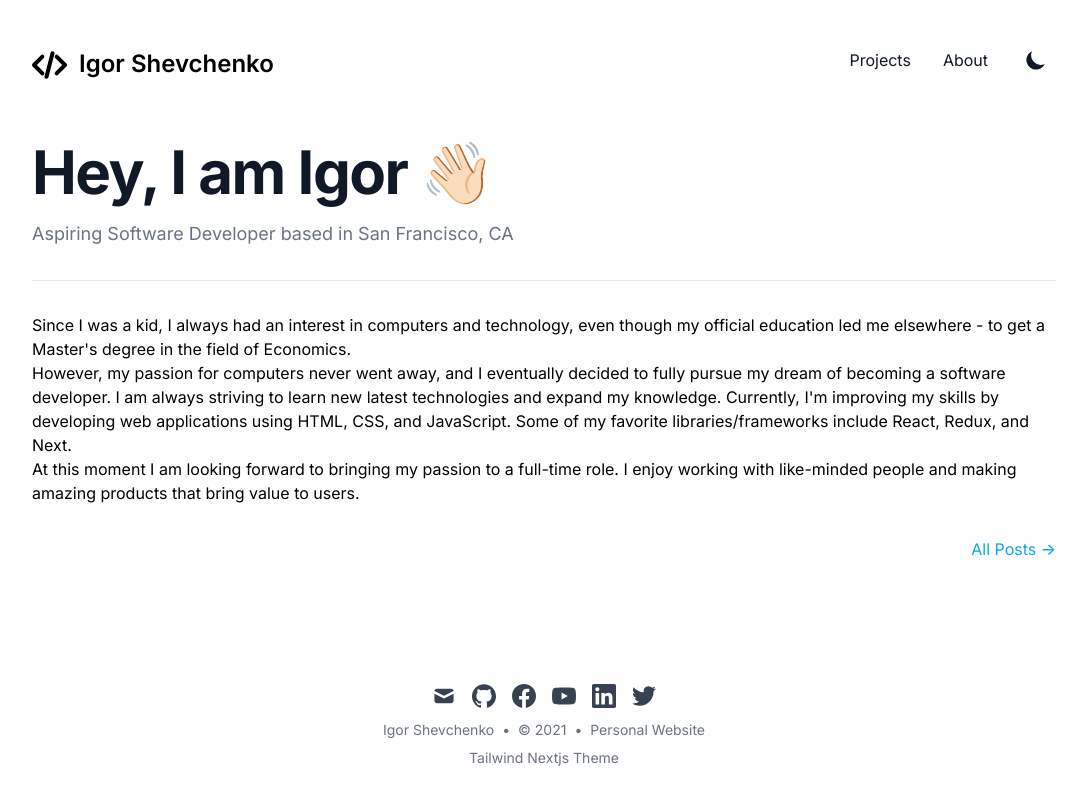
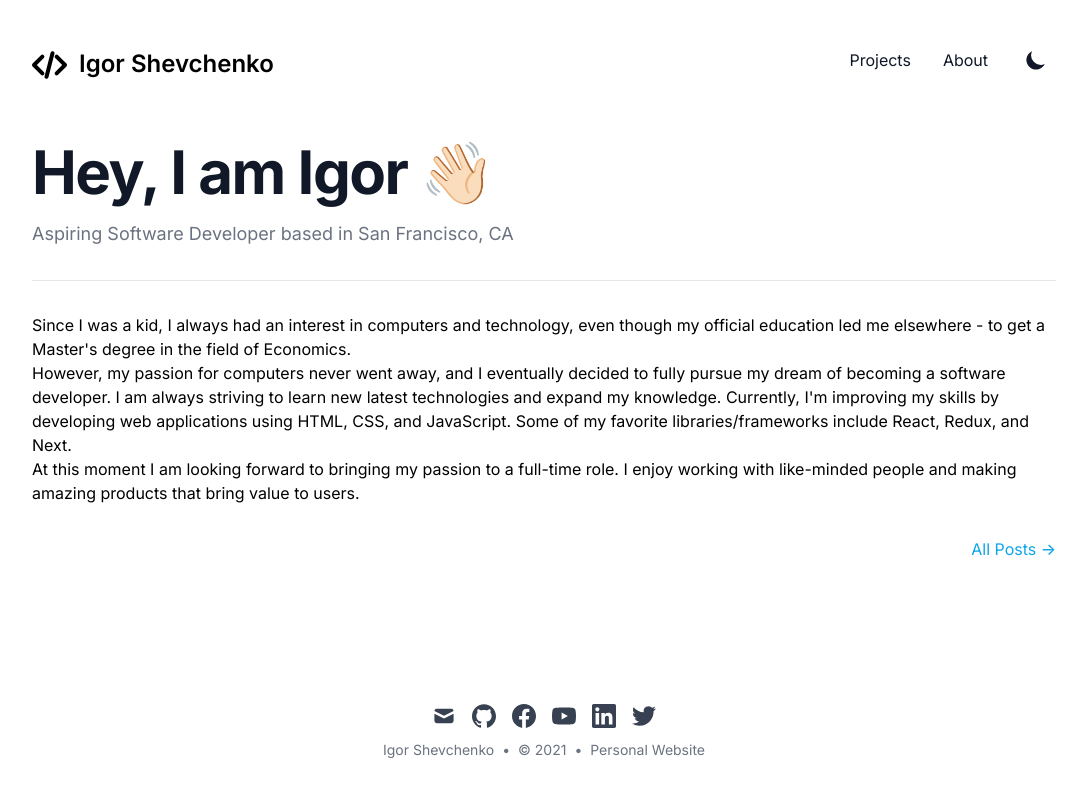
Before and after one commit to bnzone/personal-website, a Next.js app: page / in a window 1280 px wide. Shown: the whole page, without its empty margins (96-1182 px from the left). Built offline with nearby package versions, Linux system fonts and the light colour scheme; what @tailwindcss/typography would draw is missing.

Commit message:
remove footer link

```diff
--- a/components/Footer.js
+++ b/components/Footer.js
@@ -22,9 +22,9 @@ export default function Footer() {
           <Link href="/">{siteMetadata.title}</Link>
         </div>
         <div className="mb-8 text-sm text-gray-500 dark:text-gray-400">
-          <Link href="https://github.com/timlrx/tailwind-nextjs-starter-blog">
+          {/* <Link href="https://github.com/timlrx/tailwind-nextjs-starter-blog">
             Tailwind Nextjs Theme
-          </Link>
+          </Link> */}
         </div>
       </div>
     </footer>
```
